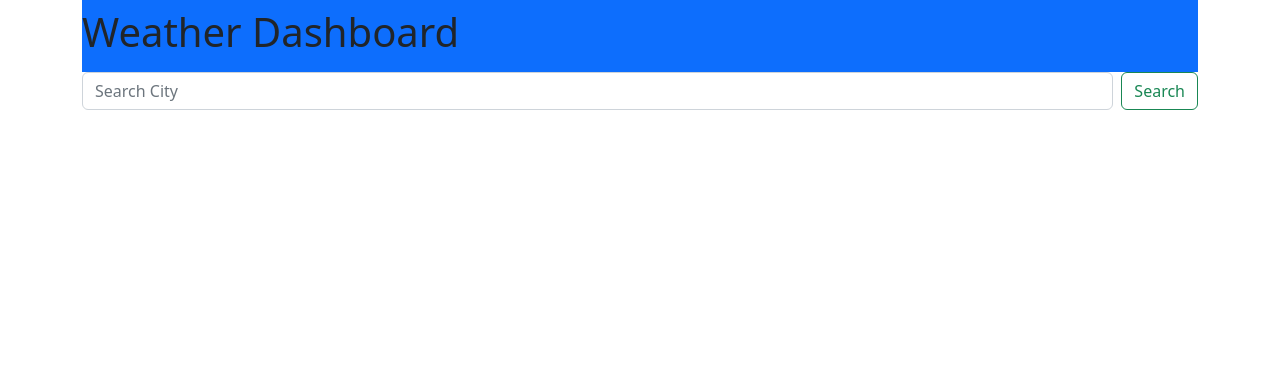
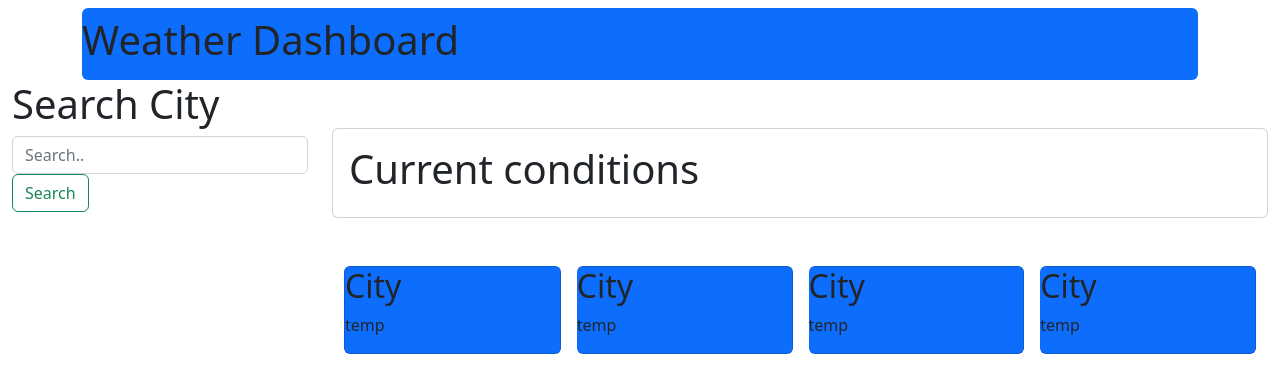
Before and after one commit to itsnotjose/Server-Side-APIs-Challenge-Weather-Dashboard, a plain HTML site: page index.html in a window 1280 px wide. Drawn offline with nearby package versions, Linux system fonts and the light colour scheme.

Commit message:
Finished html and some js

```diff
--- a/index.html
+++ b/index.html
@@ -12,31 +12,59 @@
     <div>
         <!--NavBar-->
         <div class="container">
-        <nav class="navbar navbar-dark bg-primary text-center">
-            <h1 class="text-center" >Weather Dashboard</h1>
+        <nav class="navbar bg-primary rounded mt-2">
+            <h1 >Weather Dashboard</h1>
         </nav>
         </div>
-        <!--Search bar-->
-        <div class="container">
-        <div  <form class="d-flex" role="search">
-            <input class="form-control me-2" type="search" placeholder="Search City" aria-label="Search">
+        <!--Body-->
+        <div class="container-fluid">
+            <div class="row">
+              <div class="col-3 ">
+                <!-- Search bar -->
+                <h1>Search City</h1>
+                <form id="searchCity">
+                <input class="form-control me-2" type="search" name="search" placeholder="Search.." aria-label="Search">
             <button class="btn btn-outline-success" type="submit">Search</button>
-          </form>
+                </form>
+              </div>
+              <div class="col-9 ">
+                <!--Main content-->
+                <div class="card card-body mt-5" id="weatherOutput">
+                    <h1>Current conditions</h1>
+                </div>
+
+          <!--future dates-->
+          <div class="container">
+            <div class="card-group mt-5 gap-3 ">
+            <div class="card bg-primary rounded">
+              <h2>City</h2>
+              <p>temp</p>
+            </div>
+            <div class="card bg-primary rounded">
+              <h2>City</h2>
+              <p>temp</p>
+            </div>
+            <div class="card bg-primary rounded">
+              <h2>City</h2>
+              <p>temp</p>
+            </div>
+            <div class="card bg-primary rounded">
+              <h2>City</h2>
+              <p>temp</p>
+            </div>
+          </div>
+          </div>
         </div>
+      </div>
     </div>
-        <!--Current Weather-->
-        <div>
 
-        </div>
-        <!--five day forecast-->
-        <div>
 
-        </div>
 
 
 
     </div>
 </body>
+<script src="script.js"></script>
 <!-- JavaScript Bundle with Popper -->
 <script src="https://cdn.jsdelivr.net/npm/bootstrap@5.2.3/dist/js/bootstrap.bundle.min.js" integrity="sha384-kenU1KFdBIe4zVF0s0G1M5b4hcpxyD9F7jL+jjXkk+Q2h455rYXK/7HAuoJl+0I4" crossorigin="anonymous"></script>
 </html>
--- /dev/null
+++ b/script.js
@@ -0,0 +1,15 @@
+
+const searchForm = document.getElementById('searchCity');
+
+searchForm.addEventListener('submit', (event) => {
+  event.preventDefault();
+
+  const city = searchForm.elements.search.value;
+  const APIKey = "7f90550ecbce4a56347e8acc00c6fbc2";
+  const queryURL = "http://api.openweathermap.org/data/2.5/weather?q=" + city + "&appid=" + APIKey;
+
+  fetch(queryURL).then(response => response.json())
+  .then(response => {
+    console.log(response);
+  });
+});
```
